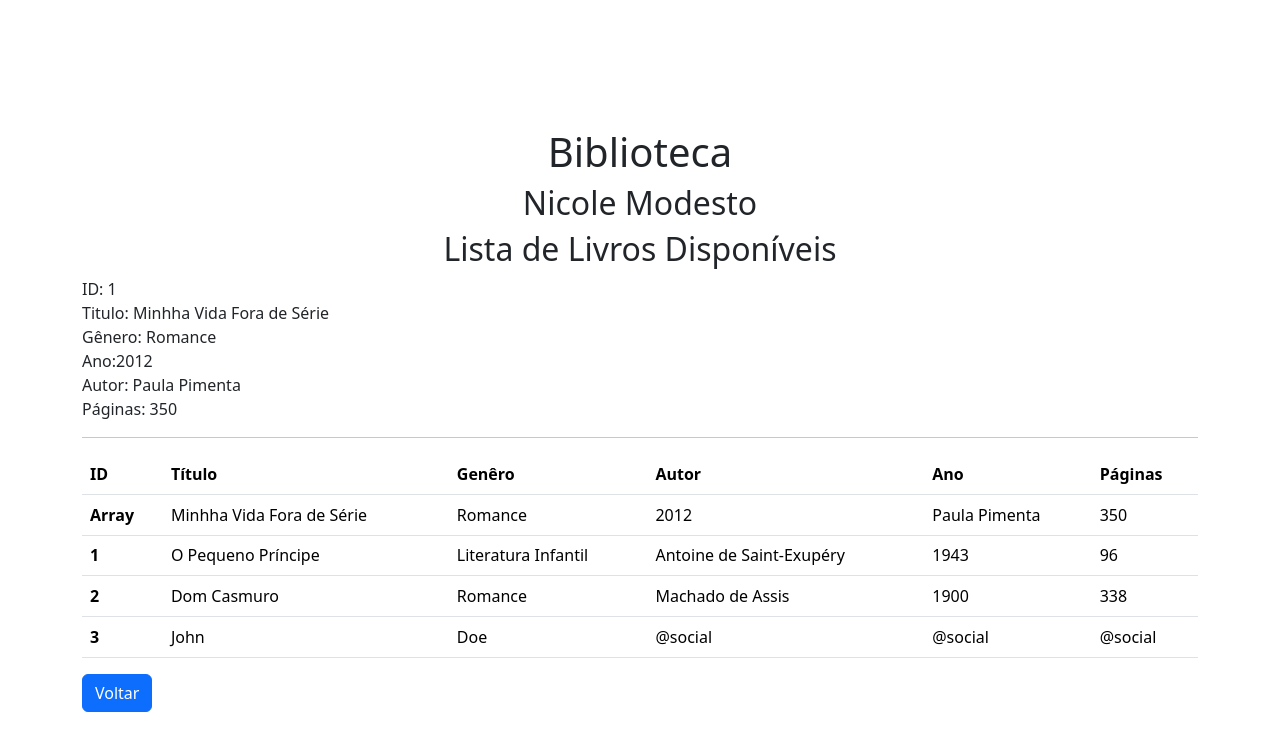
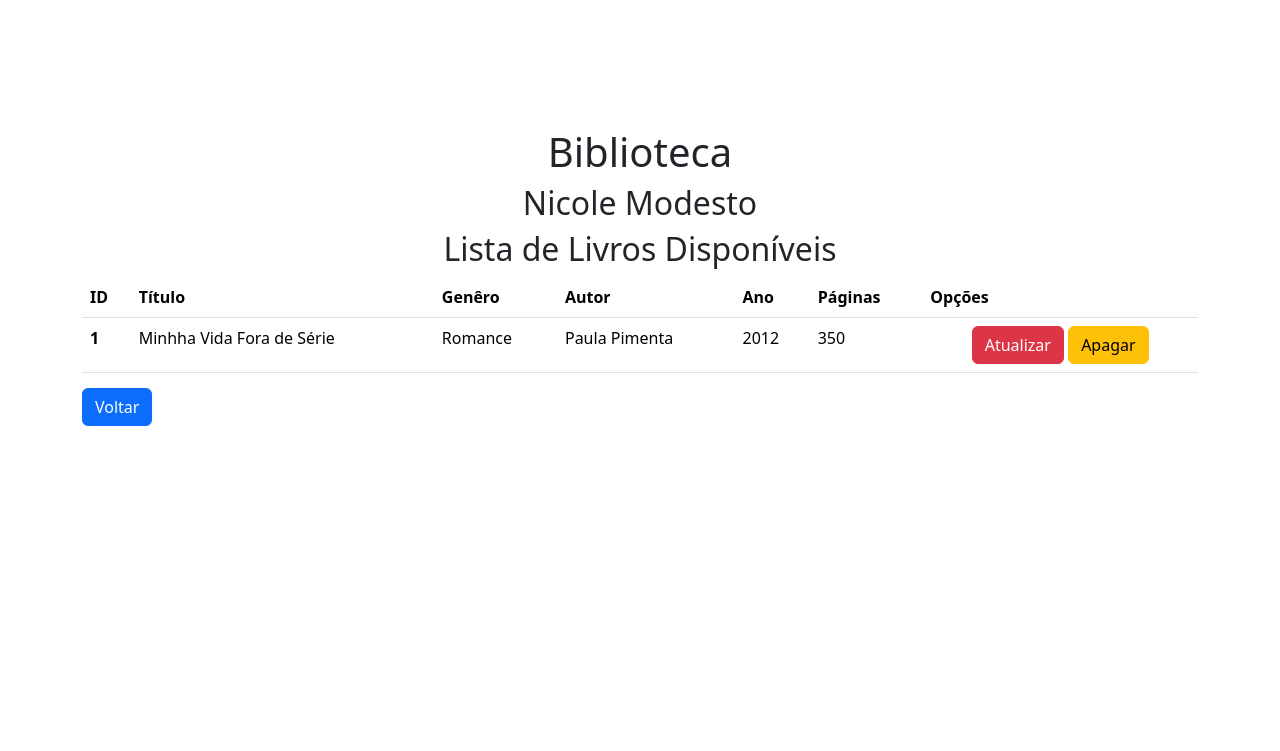
Before and after one commit to nicole-002/SW-I_2025, a PHP site: page /listar.php in a window 1280 px wide. Shown: the top 751 px of the page. Run offline with PHP 8.4, Linux system fonts and the light colour scheme; data comes from the database, SQL or seed files in the repository; both versions use the stored data as it was after the commit.

Commit message:
Add files via upload

```diff
--- a/biblioteca/listar.php
+++ b/biblioteca/listar.php
@@ -24,6 +24,7 @@
                     <th scope="col">Autor</th>
                     <th scope="col">Ano</th>
                     <th scope="col">Páginas</th>
+                    <th scope="col">Opções</th>
                 </tr>
             </thead>
             <tbody>
@@ -33,49 +34,27 @@
                     while ($livro = $stmt->fetch(PDO::FETCH_ASSOC)) {
 
                         echo"<tr>";
-                        echo "<th scope='row'>".$livro."</th>";
+                        echo "<th scope='row'>".$livro['id_livro']."</th>";
                         echo "<td>".$livro['titulo']."</td>";
                         echo "<td>".$livro['genero']."</td>";
+                        echo "<td>".$livro['autor']."</td>";
                         echo "<td>".$livro['ano']."</td>";
-                        echo "<td>".$livro['autor']."</td>";
                         echo "<td>".$livro['paginas']."</td>";
+                        echo
+                        "<td>
+                            <div class='d-grid gap-2 d-md-block' style = 'text-align: center'>
+                                <a href='form.atualizar.php?id_livro= ".$livro['id_livro']." '   type='button' class='btn btn-danger'>Atualizar</a>
+                                <a href='#' type='button' class='btn btn-warning'>Apagar</a>
+                            </div>
+                        </td>";
 
-                        echo "ID: " . $livro['id_livro'] . "<br>";
-                        echo "Titulo: " . $livro['titulo'] . "<br>";
-                        echo "Gênero: " . $livro['genero'] . "<br>";
-                        echo "Ano:" . $livro['ano'] . "<br>";
-                        echo "Autor: " . $livro['autor'] . "<br>";
-                        echo "Páginas: " . $livro['paginas'] . "<br><hr>";
+
 
                         echo"<tr>";
                     }
                 ?>
-                <tr>
-                    <th scope="row">1</th>
-                    <td>O Pequeno Príncipe</td>
-                    <td>Literatura Infantil</td>
-                    <td>Antoine de Saint-Exupéry</td>
-                    <td>1943</td>
-                    <td>96</td>
-                </tr>
-                <tr>
-                    <th scope="row">2</th>
-                    <td>Dom Casmuro</td>
-                    <td>Romance</td>
-                    <td>Machado de Assis</td>
-                    <td>1900</td>
-                    <td>338</td>
-                </tr>
-                <tr>
-                    <th scope="row">3</th>
-                    <td>John</td>
-                    <td>Doe</td>
-                    <td>@social</td>
-                    <td>@social</td>
-                    <td>@social</td>
-                </tr>
+
             </tbody>
-
 
         </table>
 
```
Also changed, not shown: biblioteca/biblioteca.sql (+30 -4 lines), biblioteca/form.atualizar.php (added, +69 -0 lines).
